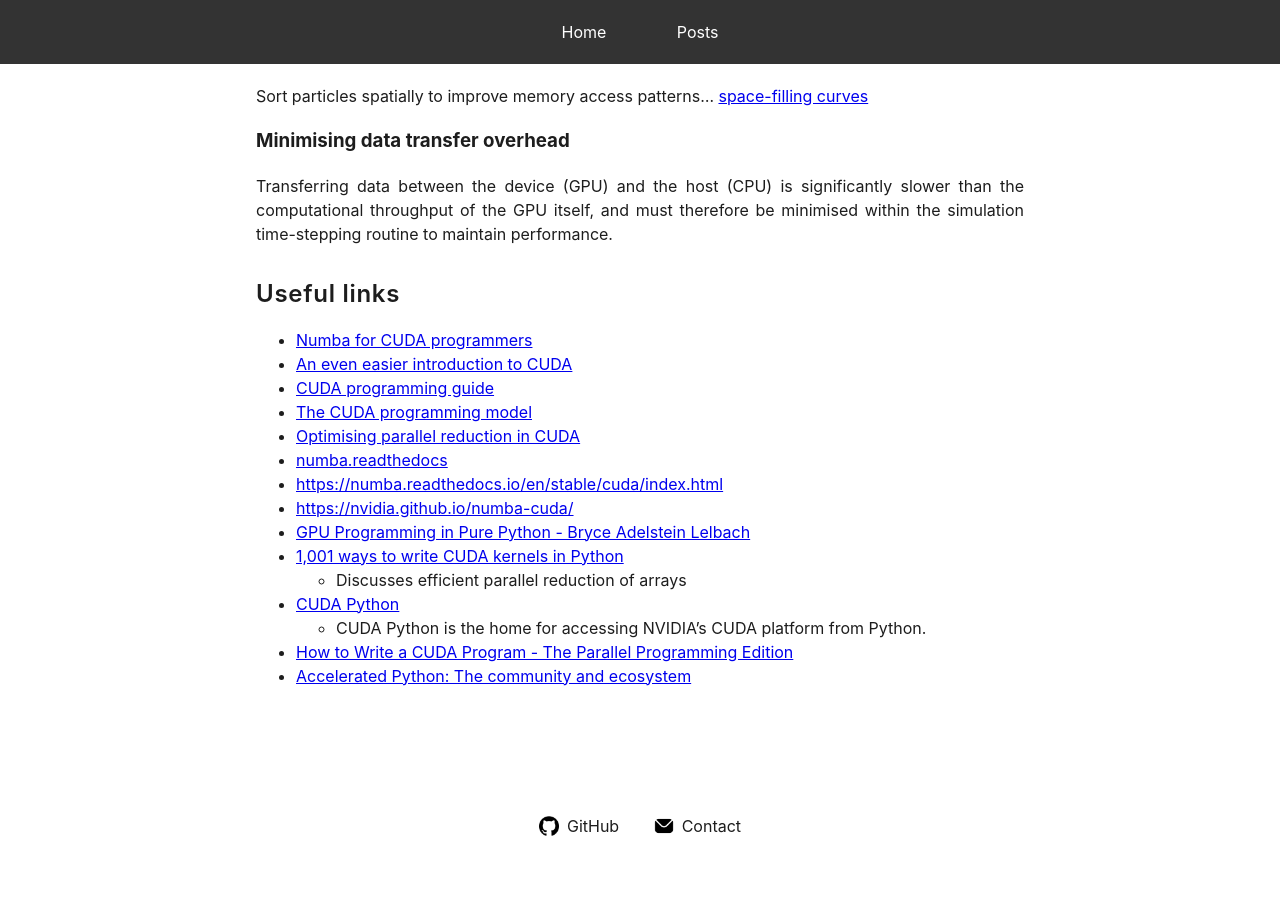
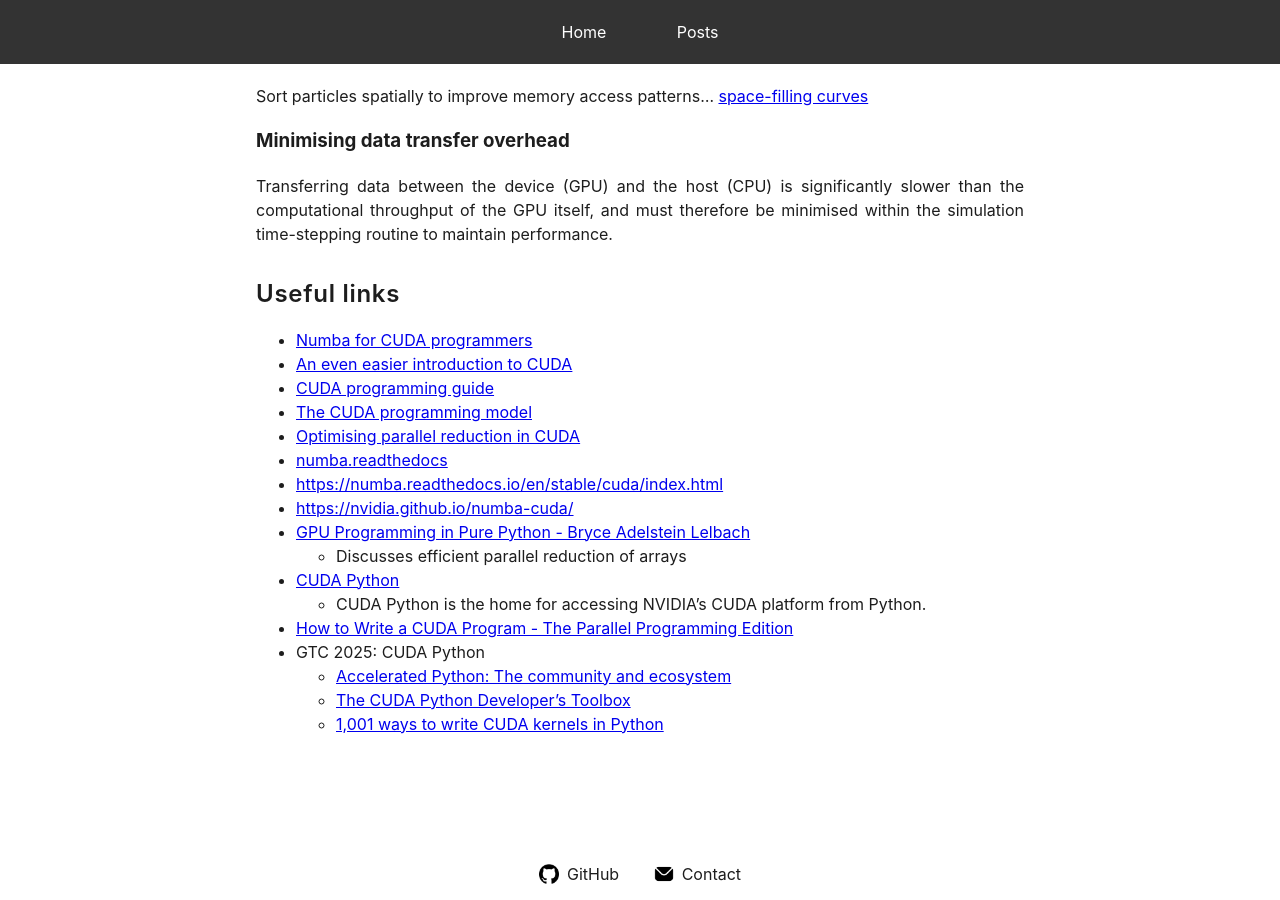
Before and after one commit to mark-hobbs/mark-hobbs.github.io, a Jekyll site: the page built from _posts/2025-02-03-cuda.md, in a window 1280 px wide and 900 px high, scrolled down 9005 px. Built offline with Jekyll 4.4.1, drawn with Linux system fonts in a browser that asks for light colours; before the commit the page ends 9857 px from its top, so only the background shows below that.

Commit message:
General updates

```diff
--- a/_posts/2025-02-03-cuda.md
+++ b/_posts/2025-02-03-cuda.md
@@ -415,9 +415,11 @@ Transferring data between the device (GPU) and the host (CPU) is significantly s
 - [https://numba.readthedocs.io/en/stable/cuda/index.html](https://numba.readthedocs.io/en/stable/cuda/index.html)
 - [https://nvidia.github.io/numba-cuda/](https://nvidia.github.io/numba-cuda/)
 - [GPU Programming in Pure Python - Bryce Adelstein Lelbach](https://www.youtube.com/watch?v=8utSRblGEB0&ab_channel=PyConUS)
-- [1,001 ways to write CUDA kernels in Python](https://www.nvidia.com/en-us/on-demand/session/gtc25-S72449/)
   - Discusses efficient parallel reduction of arrays
 - [CUDA Python](https://nvidia.github.io/cuda-python/latest/)
   - CUDA Python is the home for accessing NVIDIA’s CUDA platform from Python.
 - [How to Write a CUDA Program - The Parallel Programming Edition](https://www.youtube.com/watch?v=GmNkYayuaA4&ab_channel=NVIDIADeveloper)
-- [Accelerated Python: The community and ecosystem](https://www.nvidia.com/en-us/on-demand/session/gtc25-s72450%20/?playlistId=playList-48cd6254-aaf2-4176-b612-f6b92574092b)
+- GTC 2025: CUDA Python
+  - [Accelerated Python: The community and ecosystem](https://www.nvidia.com/en-us/on-demand/session/gtc25-s72450%20/)
+  - [The CUDA Python Developer’s Toolbox](https://www.nvidia.com/en-us/on-demand/session/gtc25-S72448/)
+  - [1,001 ways to write CUDA kernels in Python](https://www.nvidia.com/en-us/on-demand/session/gtc25-S72449/)
```
